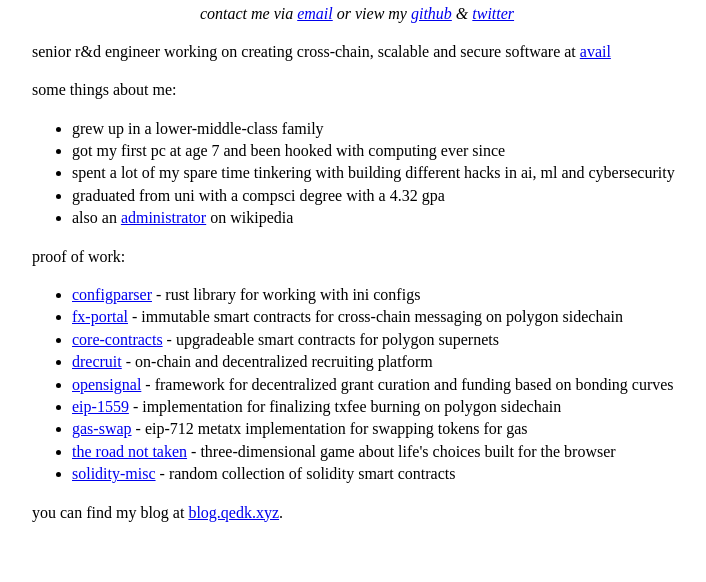
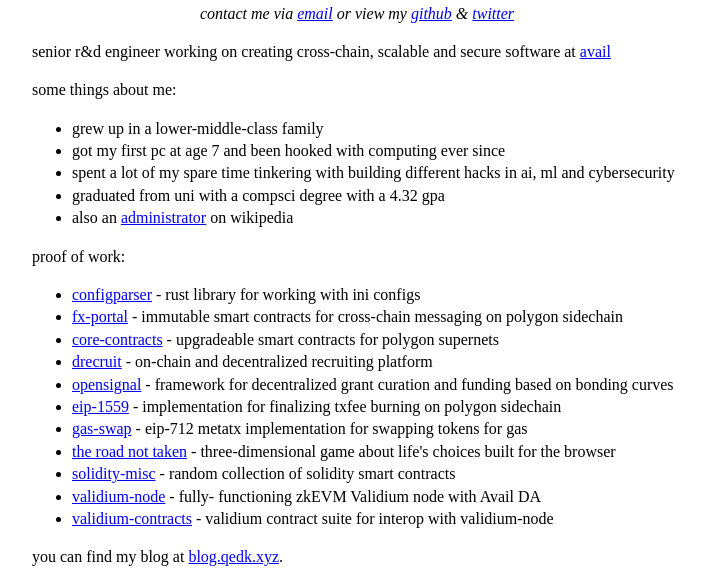
Before and after one commit to QEDK/qedk.github.io, a plain HTML site: page index.html in a window 1280 px wide. Shown: the part 121-703 px from the top of the page, without its empty margins (283-989 px from the left). Drawn offline with Linux system fonts and the light colour scheme.

Commit message:
add new repos

```diff
--- a/index.html
+++ b/index.html
@@ -73,6 +73,10 @@
                 about life's choices built for the browser</li>
             <li><a href="https://github.com/QEDK/solidity-misc/tree/master">solidity-misc</a> - random collection of
                 solidity smart contracts</li>
+            <li><a href="https://github.com/availproject/validium-node/tree/develop">validium-node</a> - fully-
+                functioning zkEVM Validium node with Avail DA
+            <li><a href="https://github.com/availproject/validium-contracts/tree/main">validium-contracts</a> -
+                validium contract suite for interop with validium-node
         </ul>
 
         <p>you can find my blog at <a href="https://blog.qedk.xyz">blog.qedk.xyz</a>.</p>
```
